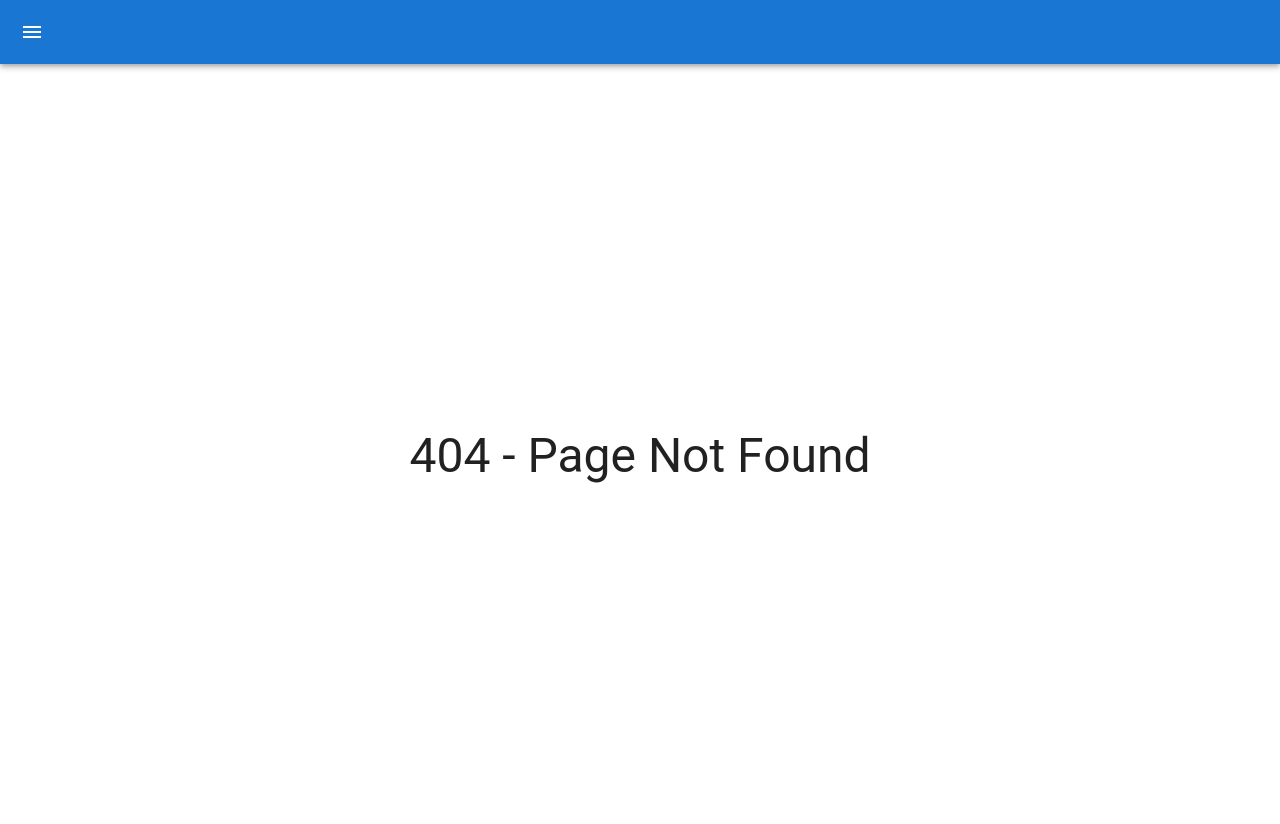
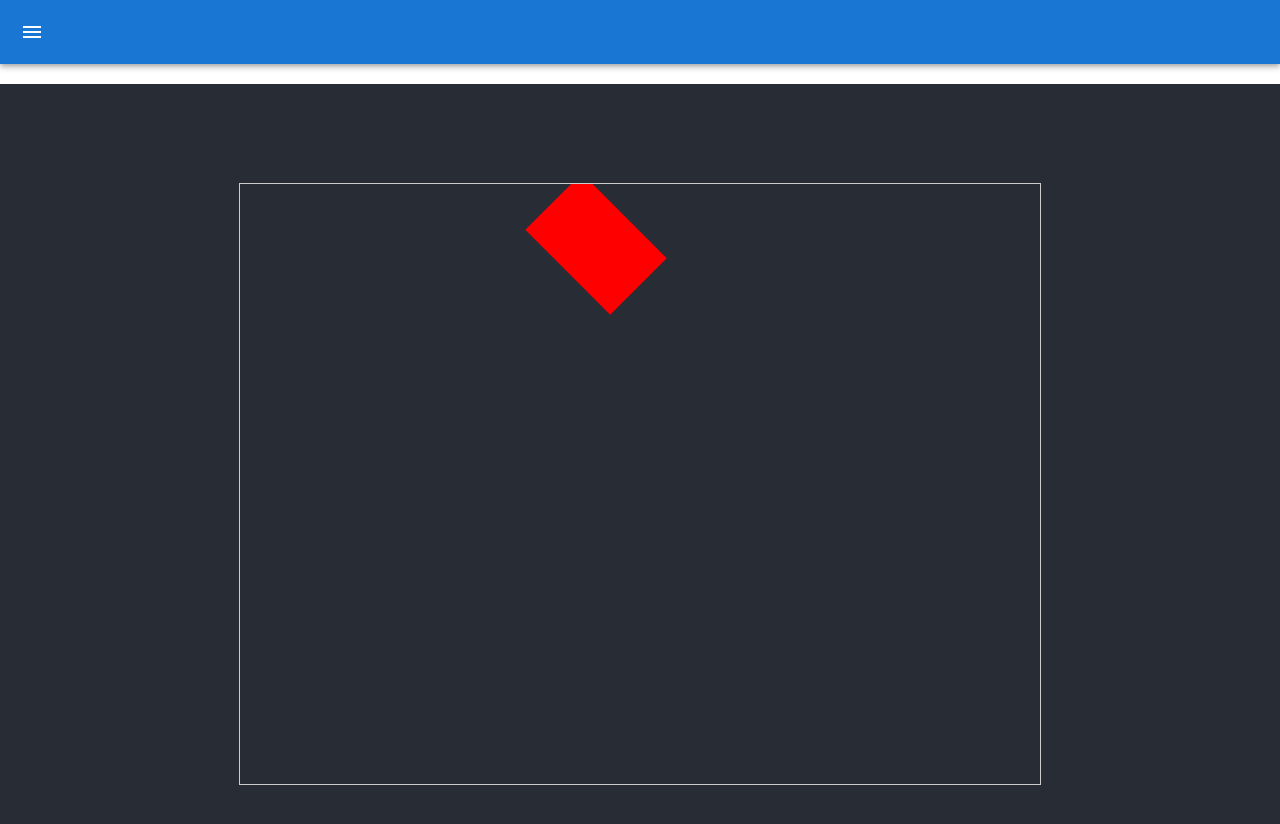
Before and after one commit to KalleLahtinen/CGUI, a React (Create React App) app: page /week3-exercise3 in a window 1280 px wide. Before the commit this address had no page. Shown: the top 824 px of the page. Built offline with nearby package versions, Linux system fonts and the light colour scheme.

Commit message:
Implement w3e3 with a square bouncing inside another box

```diff
--- a/src/App.js
+++ b/src/App.js
@@ -9,6 +9,8 @@ import Timer from './exercises/w1e2/Timer';
 import Routers from './exercises/w1e3/Routers';
 import BikeLock from './exercises/w2e2/BikeLock';
 import Greeting from './exercises/w2e3/Greeting';
+import BikeLockImproved from './exercises/w3e1/BikeLockImproved';
+import BouncingShapes from './exercises/w3e3/BouncingShapes';
 
 export default function App() {
   return (
@@ -20,6 +22,8 @@ export default function App() {
           <Route path="week1-exercise3" element={<Routers />} />
           <Route path="week2-exercise2" element={<BikeLock />} />
           <Route path="week2-exercise3" element={<Greeting />} />
+          <Route path="week3-exercise1" element={<BikeLockImproved />} />
+          <Route path="week3-exercise3" element={<BouncingShapes />} />
           <Route path="*" element={<NoPage />} />
         </Route>
       </Routes>
--- a/src/Layout.js
+++ b/src/Layout.js
@@ -26,6 +26,8 @@ const Layout = () => {
           { label: 'Exercise 1.3', path: '/week1-exercise3' },
           { label: 'Exercise 2.2', path: '/week2-exercise2' },
           { label: 'Exercise 2.3', path: '/week2-exercise3' },
+          { label: 'Exercise 3.1', path: '/week3-exercise1' },
+          { label: 'Exercise 3.3', path: '/week3-exercise3' },
           // Add more links as needed
         ].map((item) => (
           <ListItem button key={item.label} component={Link} to={item.path}>
--- /dev/null
+++ b/src/exercises/w3e3/BouncingShapes.js
@@ -0,0 +1,78 @@
+import React, { useRef, useEffect } from 'react';
+import './shapeStyles.css';
+
+function BouncingShapes() {
+  const canvasRef = useRef(null);
+  const requestRef = useRef();
+  const rectangle = useRef({
+    x: 100,
+    y: 100,
+    width: 120,
+    height: 80,
+    xSpeed: 2,
+    ySpeed: 2,
+    rotation: 0, // Rotation in degrees
+  });
+
+  const draw = (ctx) => {
+    ctx.clearRect(0, 0, ctx.canvas.width, ctx.canvas.height); // Clear the canvas
+
+    // Save the untransformed context
+    ctx.save();
+    // Move to the center of the rectangle
+    ctx.translate(rectangle.current.x + rectangle.current.width / 2, rectangle.current.y + rectangle.current.height / 2);
+    // Rotate
+    ctx.rotate((rectangle.current.rotation * Math.PI) / 180);
+    // Draw rectangle
+    ctx.fillStyle = 'red';
+    ctx.fillRect(-rectangle.current.width / 2, -rectangle.current.height / 2, rectangle.current.width, rectangle.current.height);
+    // Restore the context to its untranslated/unrotated state
+    ctx.restore();
+  };
+
+  const update = (ctx) => {
+    // Update rectangle position
+    rectangle.current.x += rectangle.current.xSpeed;
+    rectangle.current.y += rectangle.current.ySpeed;
+
+    // Bounce off the walls
+    if (rectangle.current.x + rectangle.current.width > ctx.canvas.width || rectangle.current.x < 0) {
+      rectangle.current.xSpeed *= -1;
+      rectangle.current.rotation += 15; // Change rotation on bounce
+    }
+    if (rectangle.current.y + rectangle.current.height > ctx.canvas.height || rectangle.current.y < 0) {
+      rectangle.current.ySpeed *= -1;
+      rectangle.current.rotation += 15; // Change rotation on bounce
+    }
+
+    // Ensure rotation stays within 0-360 degrees
+    rectangle.current.rotation = rectangle.current.rotation % 360;
+  };
+
+  const animate = (ctx) => {
+    update(ctx);
+    draw(ctx);
+    requestRef.current = requestAnimationFrame(() => animate(ctx));
+  };
+
+  useEffect(() => {
+    const canvas = canvasRef.current;
+    const context = canvas.getContext('2d');
+    canvas.width = 800;
+    canvas.height = 600;
+
+    animate(context);
+
+    return () => cancelAnimationFrame(requestRef.current);
+  }, []);
+
+  return (
+    <div className="BouncingShapes">
+      <header className="BouncingShapes-header">
+        <canvas ref={canvasRef} />
+      </header>
+    </div>
+  );
+}
+
+export default BouncingShapes;
--- /dev/null
+++ b/src/exercises/w3e3/shapeStyles.css
@@ -0,0 +1,19 @@
+.BouncingShapes {
+    text-align: center;
+    margin-top: 20px;
+}
+
+.BouncingShapes-header {
+    background-color: #282c34;
+    min-height: 100vh;
+    display: flex;
+    flex-direction: column;
+    align-items: center;
+    justify-content: center;
+    font-size: calc(10px + 2vmin);
+    color: white;
+}
+
+canvas {
+    border: 1px solid #ccc;
+}
```
